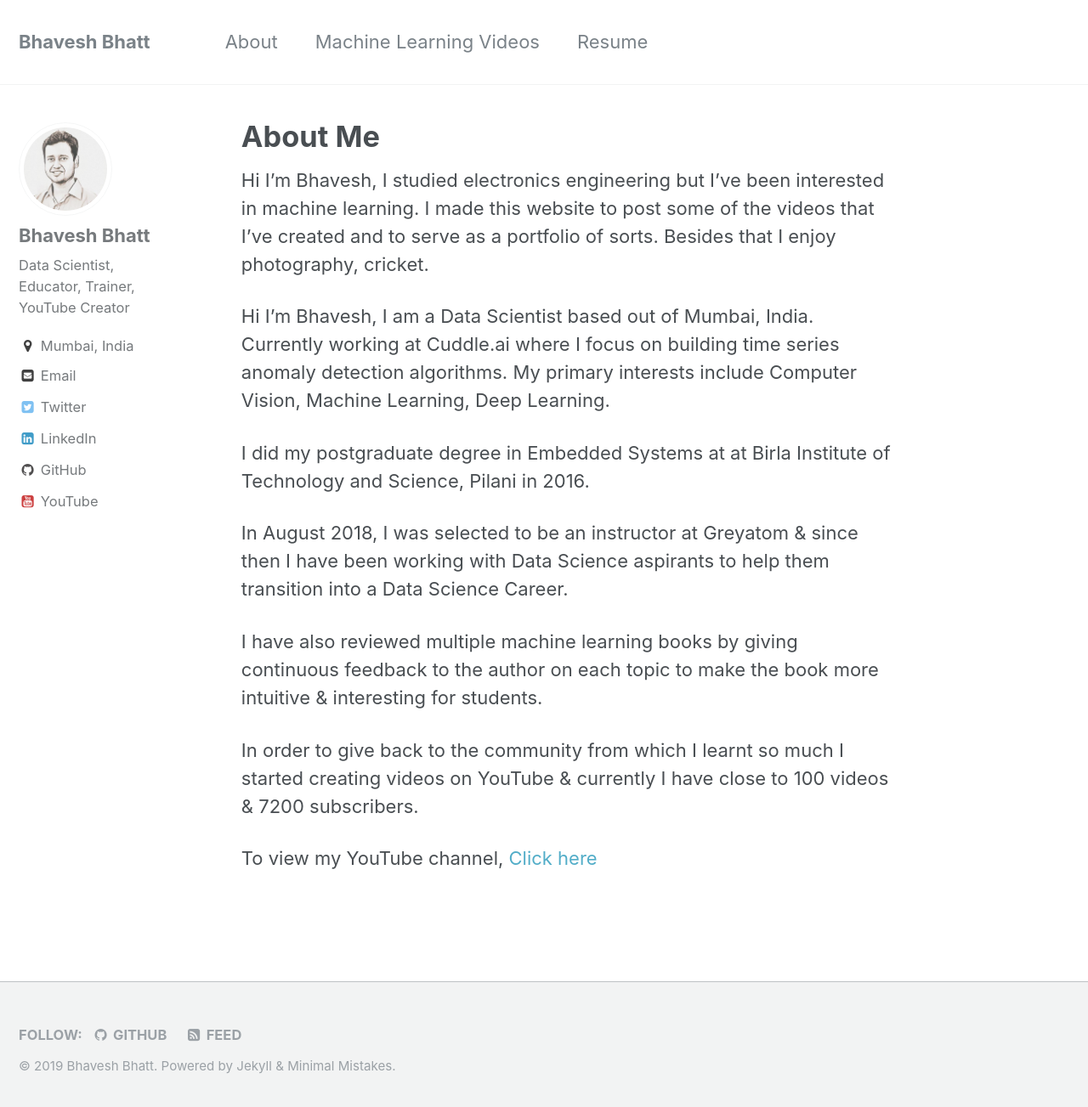
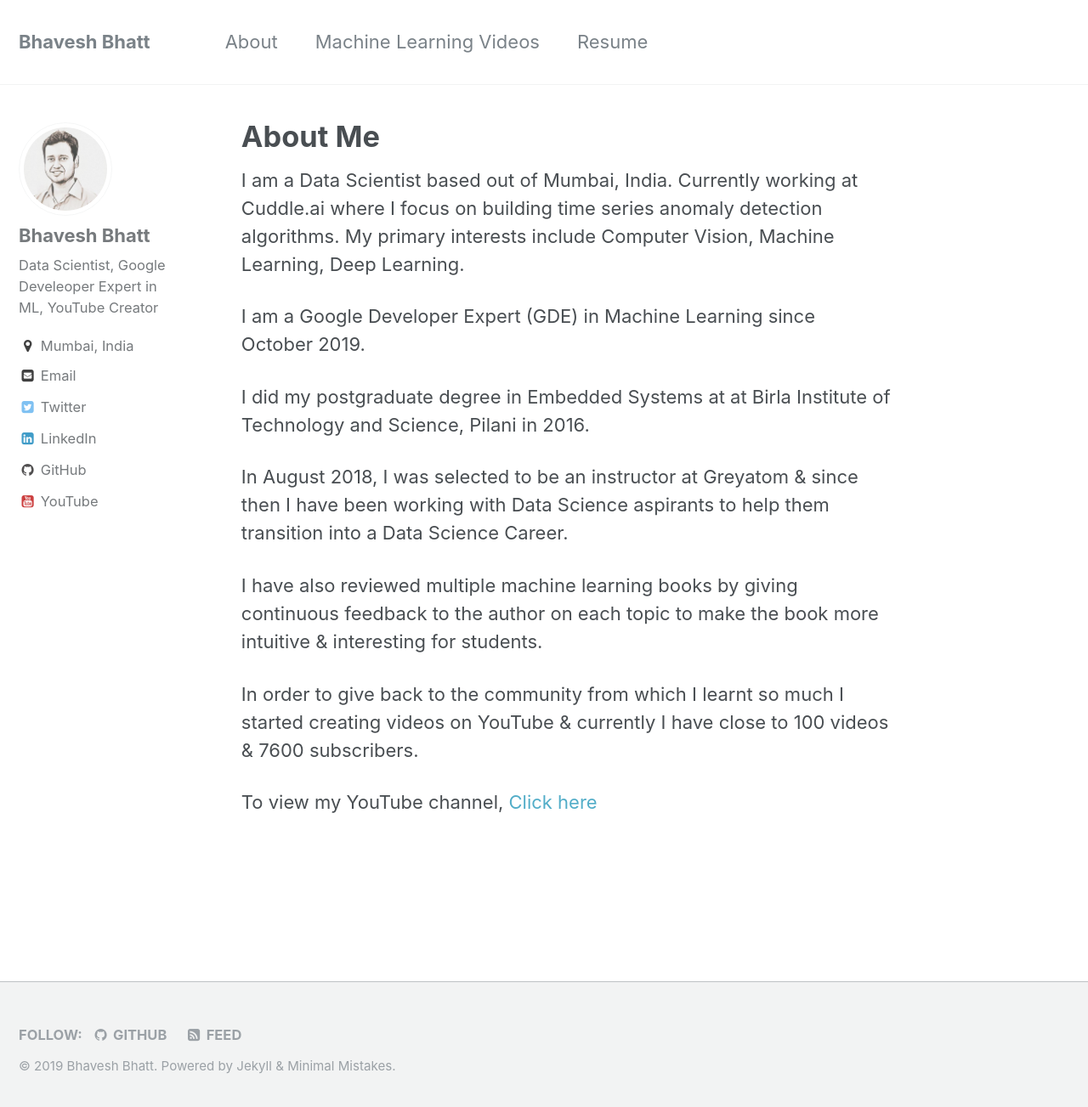
Before and after one commit to bhattbhavesh91/bhattbhavesh91.github.io, a Jekyll site: the page built from _pages/about.md, in a window 1280 px wide and 1311 px high. Shown: the top 1303 px of the window at 85% size. Built offline with Jekyll 4.4.1, drawn with Linux system fonts in a browser that asks for light colours.

Commit message:
added GDE

```diff
--- a/_config.yml
+++ b/_config.yml
@@ -80,8 +80,8 @@ analytics:
 author:
   name             : "Bhavesh Bhatt"
   avatar           : "/assets/images/bhavesh.jpeg"
-  #bio              : "Data Scientist, Google Develeoper Expert in ML"
-  bio              : "Data Scientist, Educator, Trainer, YouTube Creator"
+  #bio              : "Data Scientist, Google Develeoper Expert in ML, Data Scientist, Educator, Trainer, YouTube Creator"
+  bio              : "Data Scientist, Google Develeoper Expert in ML, YouTube Creator"
   location         : "Mumbai, India"
   target-blank     : "ext-link"
   email            : "bhattbhavesh91@gmail.com"
--- a/_pages/about.md
+++ b/_pages/about.md
@@ -3,9 +3,12 @@ permalink: /about/
 title: "About Me"
 ---
 
-Hi I’m Bhavesh, I studied electronics engineering but I’ve been interested in machine learning. I made this website to post some of the videos that I’ve created and to serve as a portfolio of sorts. Besides that I enjoy photography, cricket.
+<!---Hi I’m Bhavesh, I studied electronics engineering but I’ve been interested in machine learning. I made this website to post some of the videos that I’ve created and to serve as a portfolio of sorts. Besides that I enjoy photography, cricket.
+-->
 
-Hi I’m Bhavesh, I am a Data Scientist based out of Mumbai, India. Currently working at Cuddle.ai where I focus on building time series anomaly detection algorithms. My primary interests include Computer Vision, Machine Learning, Deep Learning.
+I am a Data Scientist based out of Mumbai, India. Currently working at Cuddle.ai where I focus on building time series anomaly detection algorithms. My primary interests include Computer Vision, Machine Learning, Deep Learning.
+
+I am a Google Developer Expert (GDE) in Machine Learning since October 2019.
 
 I did my postgraduate degree in Embedded Systems at at Birla Institute of Technology and Science, Pilani in 2016.
 
@@ -13,6 +16,6 @@ In August 2018, I was selected to be an instructor at Greyatom & since then I ha
 
 I have also reviewed multiple machine learning books by giving continuous feedback to the author on each topic to make the book more intuitive & interesting for students.
 
-In order to give back to the community from which I learnt so much I started creating videos on YouTube & currently I have close to 100 videos & 7200 subscribers.
+In order to give back to the community from which I learnt so much I started creating videos on YouTube & currently I have close to 100 videos & 7600 subscribers.
 
 To view my YouTube channel, [Click here](https://youtube.com/BhaveshBhatt8791){:target="_blank"}
```
